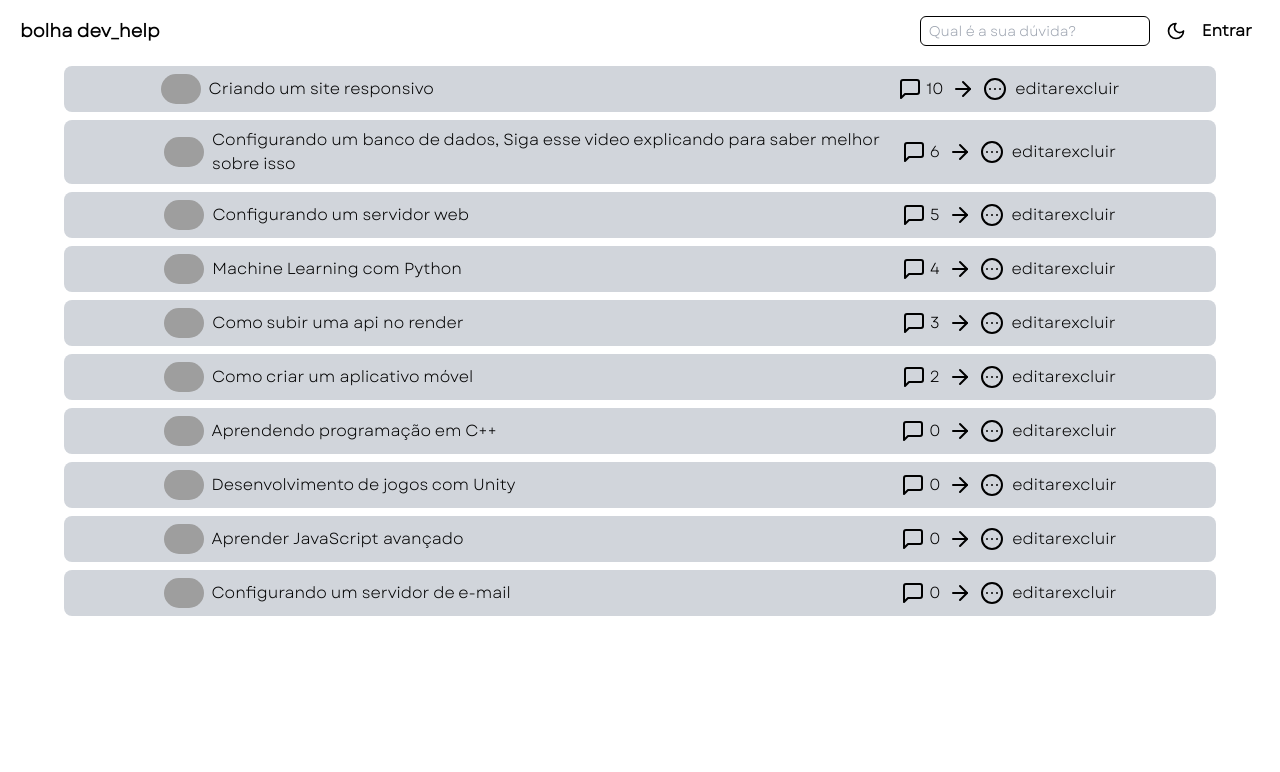
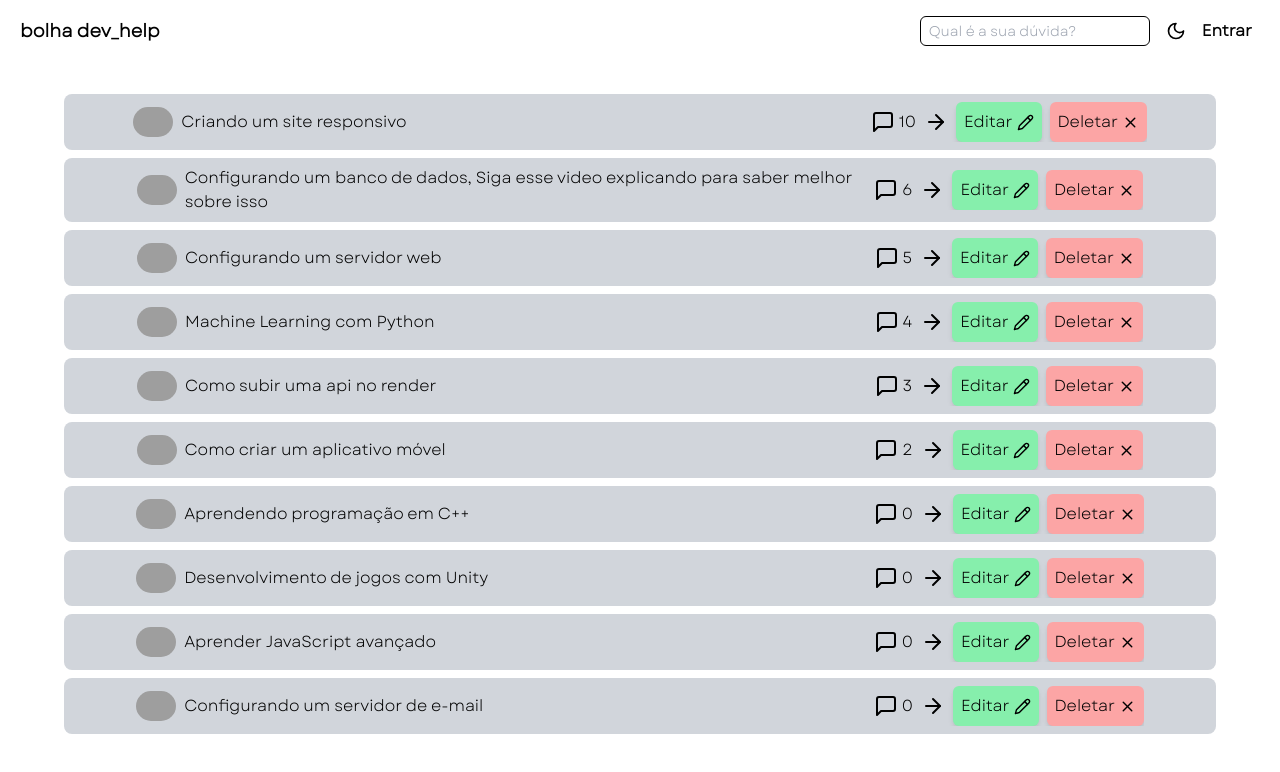
Before and after one commit to luixgabriel/bolha-dev_help-frontend, a Next.js app: page /user-doubts in a window 1280 px wide. Shown: the top 772 px of the page. Built offline with nearby package versions, Linux system fonts and the light colour scheme; grey boxes are pictures that could not be loaded.

Commit message:
feat: style user-doubts page

```diff
--- a/src/app/components/profile.tsx
+++ b/src/app/components/profile.tsx
@@ -59,9 +59,12 @@ const Profile = (props: IProfileProps) => {
             >
               Publicar Nova Dúvida
             </Link>
-            <span className="block w-full text-left px-4 py-2 text-sm text-gray-700 hover:bg-gray-100">
+            <Link
+              href="/user-doubts"
+              className="block w-full text-left px-4 py-2 text-sm text-gray-700 hover:bg-gray-100"
+            >
               Minhas Dúvidas
-            </span>
+            </Link>
             <span className="block w-full text-left px-4 py-2 text-sm text-gray-700 hover:bg-gray-100">
               Minhas Respostas
             </span>
--- a/src/app/publish/page.tsx
+++ b/src/app/publish/page.tsx
@@ -36,7 +36,7 @@ const Page = () => {
   return (
     <form
       onSubmit={handleSubmit(onSubmit)}
-      className="max-w-lg mx-auto mt-4 bg-white p-8 shadow-md rounded"
+      className="max-w-lg mx-auto  bg-white p-8 shadow-md rounded"
     >
       <div className="mb-4">
         <label className="block text-gray-600">Título:</label>
--- a/src/app/user-doubts/page.tsx
+++ b/src/app/user-doubts/page.tsx
@@ -8,7 +8,8 @@ import {
   ArrowRight,
   CircleEllipsis,
   MessageSquare,
-  MoreHorizontal,
+  Pencil,
+  X,
 } from 'lucide-react'
 import useWindowSize from '../../hooks/useWindowSize'
 import truncateText from '../../utils/truncateText'
@@ -16,7 +17,7 @@ import truncateText from '../../utils/truncateText'
 const Page = () => {
   const screenWidht = useWindowSize()
   return (
-    <div className="bg-red w-screen flex flex-col items-center">
+    <div className="bg-red w-screen mt-7 flex flex-col items-center">
       {orderRelevantDoubts(doubts).map((item: IDoubts) => (
         <div
           key={item.id}
@@ -32,21 +33,34 @@ const Page = () => {
             className="rounded-full cursor-pointer"
           />
           <p className="w-[60%]">
-            {(screenWidht as number) < 500
+            {(screenWidht as number) < 700
               ? truncateText(item.title, 35)
               : item.title}
           </p>
-          <div className="flex gap-2">
+          <div className="flex gap-2 items-center">
             <span className="flex gap-1">
               <MessageSquare className="cursor-pointer" />
               {item.Answers ? item.Answers.length : item.Answers}
             </span>
-            <ArrowRight className="cursor-pointer" />
-            <CircleEllipsis />
-          </div>
-          <div>
-            <button>editar</button>
-            <button>excluir</button>
+            {(screenWidht as number) < 700 ? (
+              <>
+                {' '}
+                <Pencil />
+                <X />
+              </>
+            ) : (
+              <>
+                <ArrowRight />
+                <button className="bg-green-300 p-2 rounded-md shadow-md flex justify-center items-center gap-1">
+                  Editar
+                  <Pencil size={17} />
+                </button>
+                <button className="bg-red-300 p-2 rounded-md shadow-md flex justify-between items-center gap-1">
+                  Deletar
+                  <X size={17} />
+                </button>
+              </>
+            )}
           </div>
         </div>
       ))}
```
